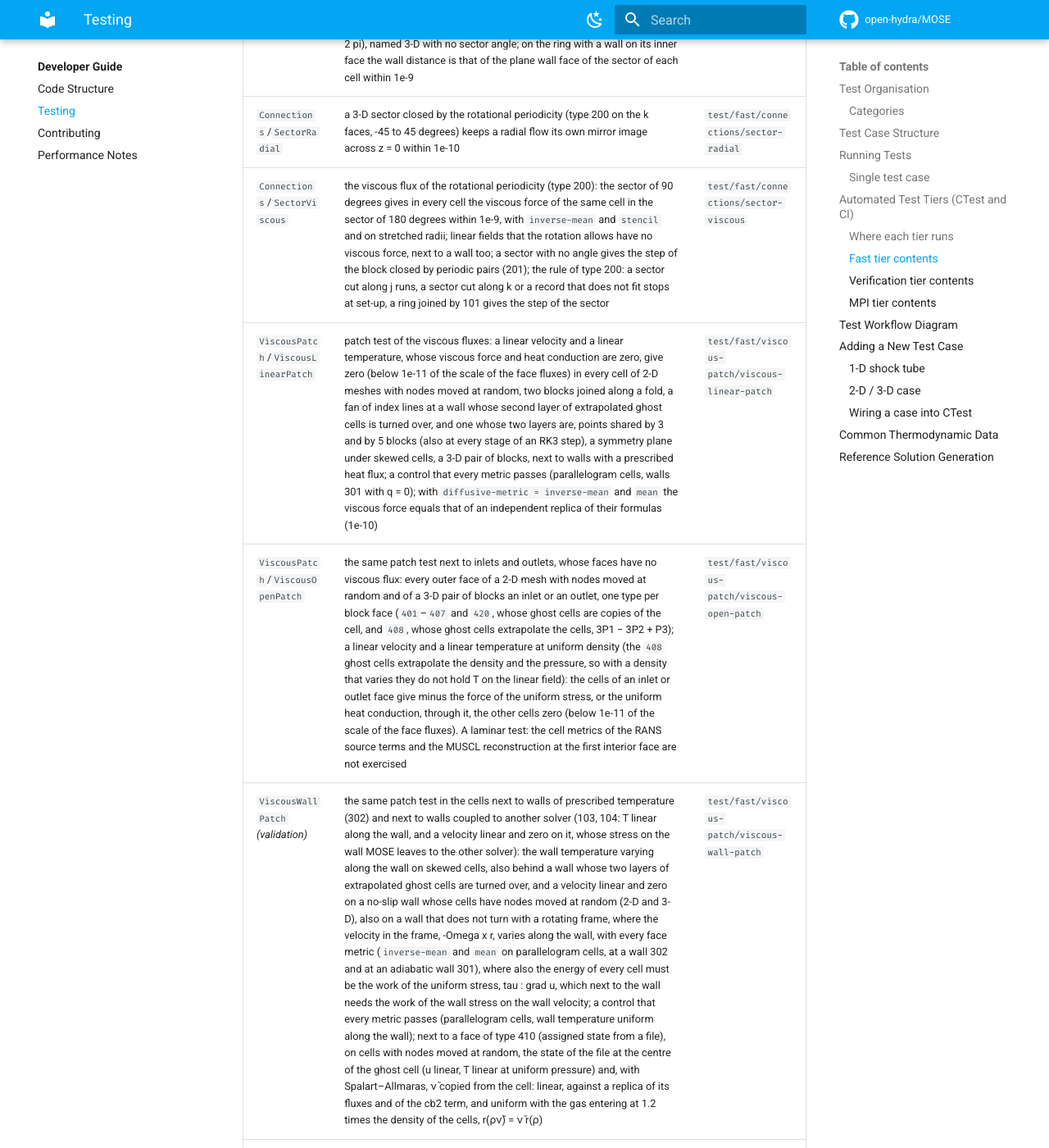
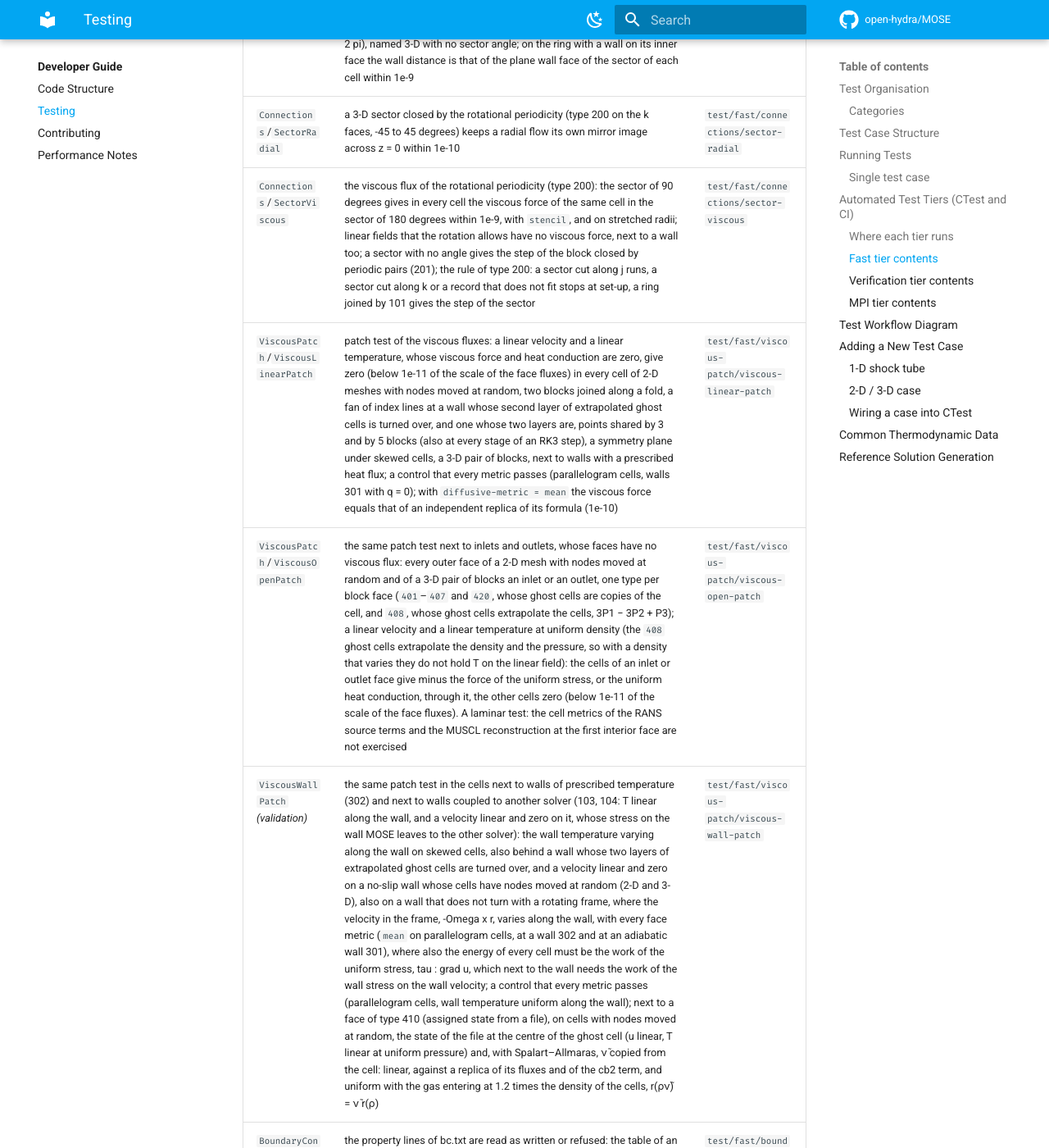
Before and after one commit to open-hydra/MOSE, an MkDocs documentation site: the page built from docs/development/testing.md, in a window 1280 px wide and 1400 px high, scrolled down 13069 px. Shown: the whole window at 82% size. Built offline with MkDocs 1.6.1 and Material for MkDocs 9.7.7, drawn with Linux system fonts in a browser that asks for light colours; comment, search, counter and statistics services are not loaded.

Commit message:
Viscous fluxes: drop diffusive-metric = inverse-mean
The key takes stencil (the default) or mean. A deck that names
inverse-mean stops at set-up ("diffusive-metric must be one of:
stencil, mean"). stencil, the default, is exact for a linear field on
any mesh; inverse-mean was exact only on a stretching normal to the
face; mean stays as the cheaper value.

Removed: the cell inverse metric Minv and its allocation, the flag
inverse_metric, METRIC_INVERSE_MEAN and the interior inverse-mean branch
of Viscous_Face_Metric. The inverse-mean face metric stays where the
code takes it whatever the key: the chimera faces (102), and with mean
the faces between blocks and of type 200 (computed at set-up).

Tests: MMSResiduals stops on the axis at r = 0 with stencil and mean
(was stencil and inverse-mean) and on the polar line with mean;
SectorViscous checks the ring with stencil only (with mean the faces of
type 200 take the inverse-mean metric and the interior faces the mean
one, and the two sectors differ by 2.2e-2 of the scale); ViscousWallPatch
runs the parallelograms paraT with mean; ViscousLinearPatch checks the
replica of mean only. Default results do not change (stencil).

Co-Authored-By: Claude Opus 5.5 <noreply@anthropic.com>

```diff
--- a/docs/development/testing.md
+++ b/docs/development/testing.md
@@ -314,10 +314,10 @@ their rows stay in the table, marked *(validation)*.
 | `MeshGeometry`/`WallDistance` | the distance read back from the Spalart–Allmaras source is the exact distance to the wall surface (corners, curved walls, a nozzle lip on a wedge, twisted 3-D faces within 1e-9 of the minimum computed in rational arithmetic) and to its periodic images (periodic connections, sectors, slabs periodic in k, nearly dependent translations, coordinates rounded to 5 and 4 significant digits); a channel whose periodic sides do not match to 1e-2 of its cells stops at set-up; no warning on twisted wall faces | `test/fast/mesh-geometry/wall-distance` |
 | `MeshGeometry`/`MeshType` | a plane slab is plane and a wedge is a wedge whatever the direction of j (wall distance within 1e-9), also a wedge of 5 degrees in two blocks written with 5 significant digits and a plane slab far from the x axis, which a small turn nearly fits; the set-up summary names the type; a wedge written with 2 significant digits, too few to tell it, a plane slab whose k planes are not parallel (2 % of its thickness), 3-D sectors of 90 degrees whose periodic plane misses the turn by half a cell (100 cells in k) or a tenth (20 cells), and a wedge block with a plane block stop the run, and so does a plane slab whose k = 1 plane touches the k = 0 plane along an edge; a 3-D slab periodic in k keeps a uniform flow within 1e-12, and so do two 3-D rings closed by type 200 over the full turn (the last k plane written as the first, or computed with the cosine and sine of 2 pi), named 3-D with no sector angle; on the ring with a wall on its inner face the wall distance is that of the plane wall face of the sector of each cell within 1e-9 | `test/fast/mesh-geometry/mesh-type` |
 | `Connections`/`SectorRadial` | a 3-D sector closed by the rotational periodicity (type 200 on the k faces, -45 to 45 degrees) keeps a radial flow its own mirror image across z = 0 within 1e-10 | `test/fast/connections/sector-radial` |
-| `Connections`/`SectorViscous` | the viscous flux of the rotational periodicity (type 200): the sector of 90 degrees gives in every cell the viscous force of the same cell in the sector of 180 degrees within 1e-9, with `inverse-mean` and `stencil` and on stretched radii; linear fields that the rotation allows have no viscous force, next to a wall too; a sector with no angle gives the step of the block closed by periodic pairs (201); the rule of type 200: a sector cut along j runs, a sector cut along k or a record that does not fit stops at set-up, a ring joined by 101 gives the step of the sector | `test/fast/connections/sector-viscous` |
-| `ViscousPatch`/`ViscousLinearPatch` | patch test of the viscous fluxes: a linear velocity and a linear temperature, whose viscous force and heat conduction are zero, give zero (below 1e-11 of the scale of the face fluxes) in every cell of 2-D meshes with nodes moved at random, two blocks joined along a fold, a fan of index lines at a wall whose second layer of extrapolated ghost cells is turned over, and one whose two layers are, points shared by 3 and by 5 blocks (also at every stage of an RK3 step), a symmetry plane under skewed cells, a 3-D pair of blocks, next to walls with a prescribed heat flux; a control that every metric passes (parallelogram cells, walls 301 with q = 0); with `diffusive-metric = inverse-mean` and `mean` the viscous force equals that of an independent replica of their formulas (1e-10) | `test/fast/viscous-patch/viscous-linear-patch` |
+| `Connections`/`SectorViscous` | the viscous flux of the rotational periodicity (type 200): the sector of 90 degrees gives in every cell the viscous force of the same cell in the sector of 180 degrees within 1e-9, with `stencil`, and on stretched radii; linear fields that the rotation allows have no viscous force, next to a wall too; a sector with no angle gives the step of the block closed by periodic pairs (201); the rule of type 200: a sector cut along j runs, a sector cut along k or a record that does not fit stops at set-up, a ring joined by 101 gives the step of the sector | `test/fast/connections/sector-viscous` |
+| `ViscousPatch`/`ViscousLinearPatch` | patch test of the viscous fluxes: a linear velocity and a linear temperature, whose viscous force and heat conduction are zero, give zero (below 1e-11 of the scale of the face fluxes) in every cell of 2-D meshes with nodes moved at random, two blocks joined along a fold, a fan of index lines at a wall whose second layer of extrapolated ghost cells is turned over, and one whose two layers are, points shared by 3 and by 5 blocks (also at every stage of an RK3 step), a symmetry plane under skewed cells, a 3-D pair of blocks, next to walls with a prescribed heat flux; a control that every metric passes (parallelogram cells, walls 301 with q = 0); with `diffusive-metric = mean` the viscous force equals that of an independent replica of its formula (1e-10) | `test/fast/viscous-patch/viscous-linear-patch` |
 | `ViscousPatch`/`ViscousOpenPatch` | the same patch test next to inlets and outlets, whose faces have no viscous flux: every outer face of a 2-D mesh with nodes moved at random and of a 3-D pair of blocks an inlet or an outlet, one type per block face (`401`–`407` and `420`, whose ghost cells are copies of the cell, and `408`, whose ghost cells extrapolate the cells, 3P1 − 3P2 + P3); a linear velocity and a linear temperature at uniform density (the `408` ghost cells extrapolate the density and the pressure, so with a density that varies they do not hold T on the linear field): the cells of an inlet or outlet face give minus the force of the uniform stress, or the uniform heat conduction, through it, the other cells zero (below 1e-11 of the scale of the face fluxes). A laminar test: the cell metrics of the RANS source terms and the MUSCL reconstruction at the first interior face are not exercised | `test/fast/viscous-patch/viscous-open-patch` |
-| `ViscousWallPatch` *(validation)* | the same patch test in the cells next to walls of prescribed temperature (302) and next to walls coupled to another solver (103, 104: T linear along the wall, and a velocity linear and zero on it, whose stress on the wall MOSE leaves to the other solver): the wall temperature varying along the wall on skewed cells, also behind a wall whose two layers of extrapolated ghost cells are turned over, and a velocity linear and zero on a no-slip wall whose cells have nodes moved at random (2-D and 3-D), also on a wall that does not turn with a rotating frame, where the velocity in the frame, -Omega x r, varies along the wall, with every face metric (`inverse-mean` and `mean` on parallelogram cells, at a wall 302 and at an adiabatic wall 301), where also the energy of every cell must be the work of the uniform stress, tau : grad u, which next to the wall needs the work of the wall stress on the wall velocity; a control that every metric passes (parallelogram cells, wall temperature uniform along the wall); next to a face of type 410 (assigned state from a file), on cells with nodes moved at random, the state of the file at the centre of the ghost cell (u linear, T linear at uniform pressure) and, with Spalart–Allmaras, ν̃ copied from the cell: linear, against a replica of its fluxes and of the cb2 term, and uniform with the gas entering at 1.2 times the density of the cells, r(ρν̃) = ν̃ r(ρ) | `test/fast/viscous-patch/viscous-wall-patch` |
+| `ViscousWallPatch` *(validation)* | the same patch test in the cells next to walls of prescribed temperature (302) and next to walls coupled to another solver (103, 104: T linear along the wall, and a velocity linear and zero on it, whose stress on the wall MOSE leaves to the other solver): the wall temperature varying along the wall on skewed cells, also behind a wall whose two layers of extrapolated ghost cells are turned over, and a velocity linear and zero on a no-slip wall whose cells have nodes moved at random (2-D and 3-D), also on a wall that does not turn with a rotating frame, where the velocity in the frame, -Omega x r, varies along the wall, with every face metric (`mean` on parallelogram cells, at a wall 302 and at an adiabatic wall 301), where also the energy of every cell must be the work of the uniform stress, tau : grad u, which next to the wall needs the work of the wall stress on the wall velocity; a control that every metric passes (parallelogram cells, wall temperature uniform along the wall); next to a face of type 410 (assigned state from a file), on cells with nodes moved at random, the state of the file at the centre of the ghost cell (u linear, T linear at uniform pressure) and, with Spalart–Allmaras, ν̃ copied from the cell: linear, against a replica of its fluxes and of the cb2 term, and uniform with the gas entering at 1.2 times the density of the cells, r(ρν̃) = ν̃ r(ρ) | `test/fast/viscous-patch/viscous-wall-patch` |
 | `BoundaryConditions`/`BCInput` | the property lines of bc.txt are read as written or refused: the table of an inlet 402 gives the same run under a plain name, a name with a directory, a long name and a quoted name; a missing table, or one whose times decrease, stops the run; a table that starts after the run gives its first value before; a property line with an empty value, short of a value, with a word for a number or with a misspelt flow direction stops the run; an SRM grain boundary (502) with Spalart–Allmaras runs, and with SST with k and omega never below zero (no count of them at the end of the run), and one step at rest from a uniform rho nu~ changes it next to the grain as the wall value nu~ = 0 in the ghost cells gives (the flux through the grain and the cb2 term of the gradient to the wall value), and in every cell by the source terms with the distance to the grain, a wall for the wall distance | `test/fast/boundary-conditions/bc-input` |
 
 A few heavier checks carry the `validation` (not `fast`) label because they
```
Also changed, not shown: CHANGELOG.md (+9 -7 lines), docs/theory/numerics.md (+1 -1 lines), docs/user/registry.md (+1 -1 lines), 14 other files.
